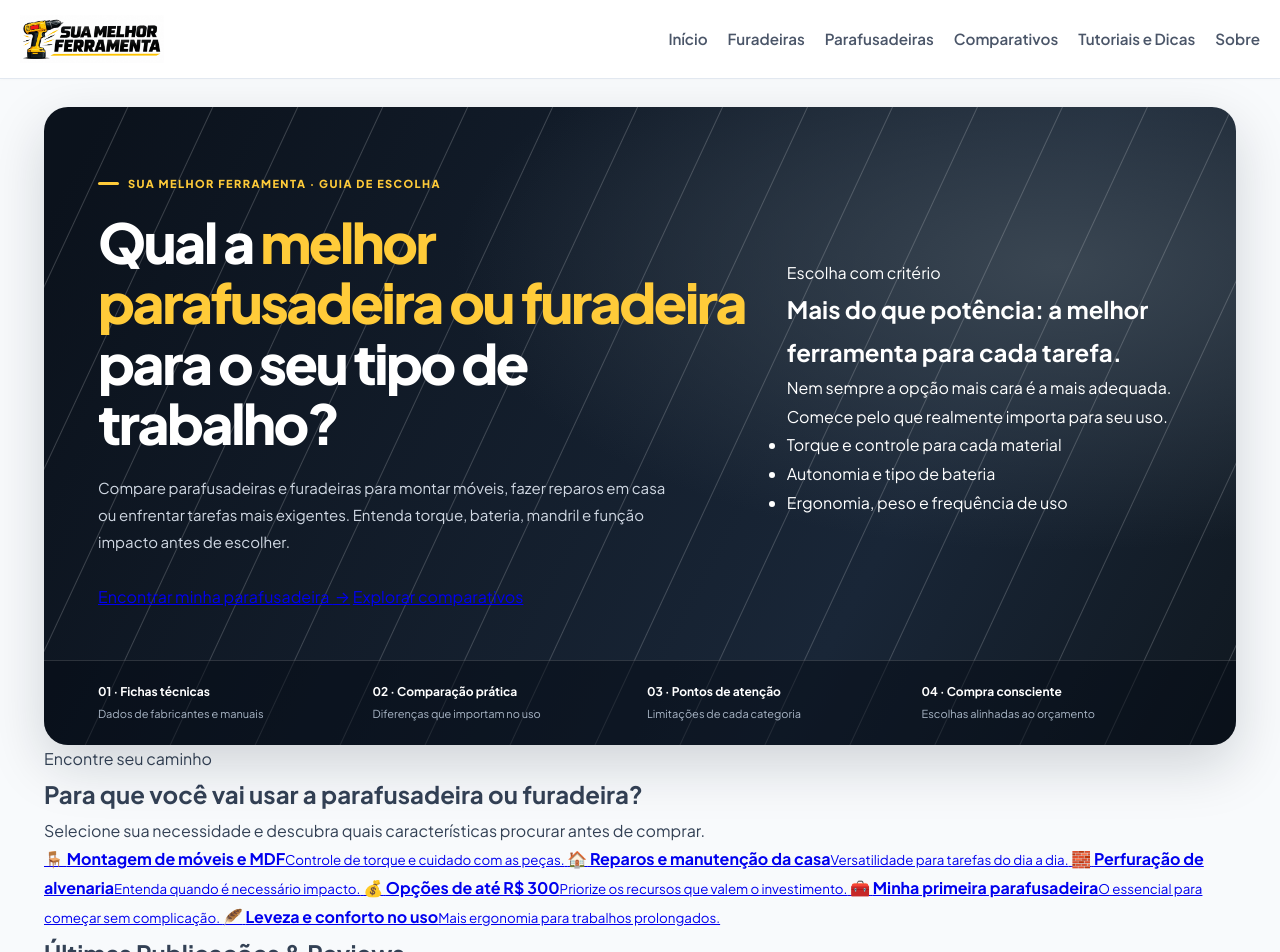
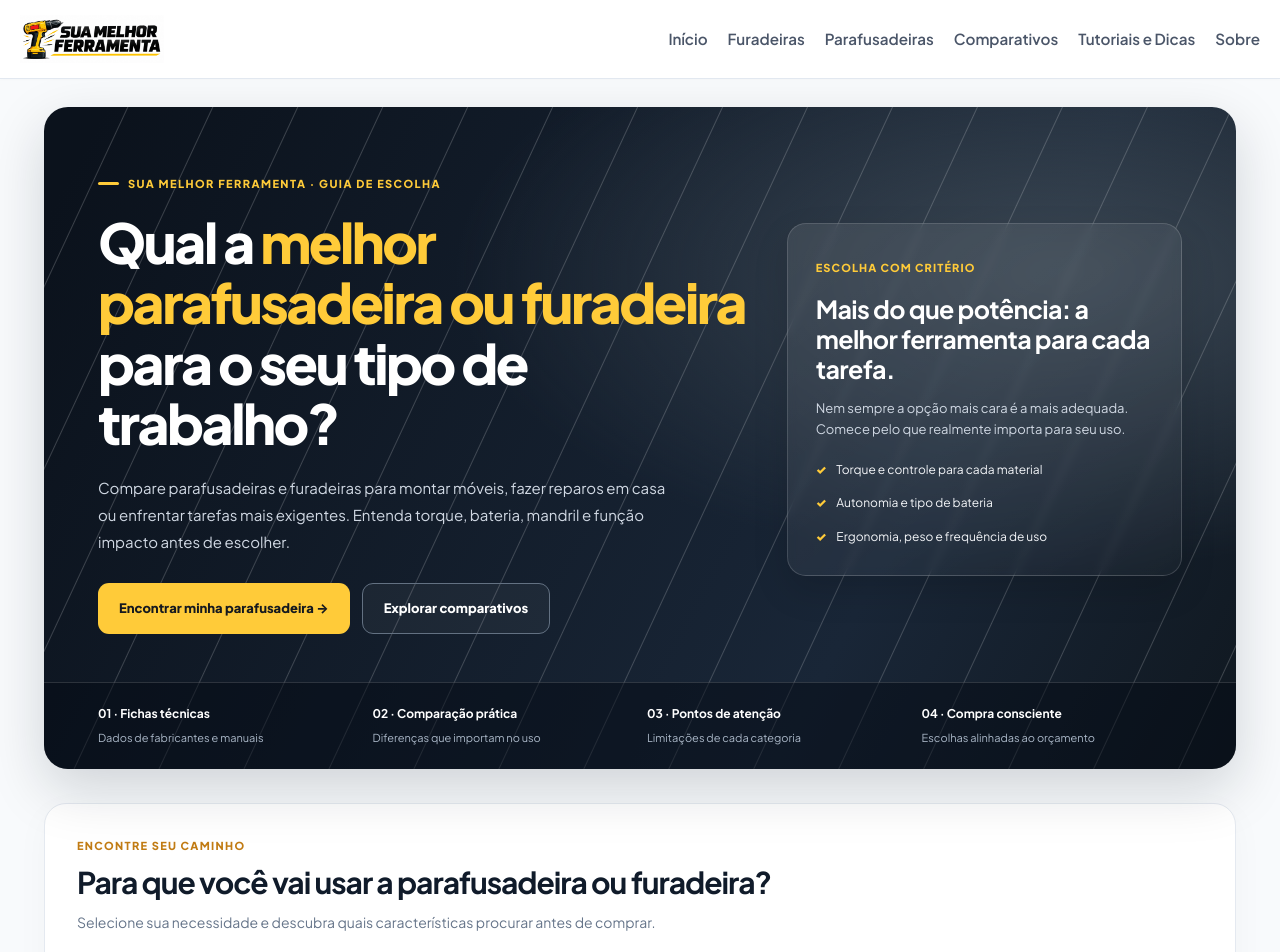
Before and after one commit to membroequipe/SiteReview, a Jekyll site: the page built from index.html, in a window 1280 px wide and 1400 px high. Shown: the top 952 px of the window. Built offline with Jekyll 4.4.1, drawn with Linux system fonts in a browser that asks for light colours.

Commit message:
Update style.css

```diff
--- a/assets/css/style.css
+++ b/assets/css/style.css
@@ -516,7 +516,7 @@ body.home-page .site-content {
 .btn-shopee-red { background-color: #f97316; color: #ffffff !important; }
 
 /* =========================================
-   9. HOME INDEX (.pc-home)
+   9. HOME INDEX (.pc-home) - ORIGINAL CORRIGIDO
    ========================================= */
 .pc-home{--pc-ink:#101b2a;--pc-muted:#66758a;--pc-yellow:#ffcb39;--pc-orange:#f59b24;max-width:1100px;margin:28px auto 70px;padding:0 20px;font-family:inherit}
 .pc-home *{box-sizing:border-box}
@@ -528,17 +528,47 @@ body.home-page .site-content {
 .pc-hero h1{font-size:clamp(32px,4.5vw,55px);line-height:1.1;letter-spacing:-.045em;margin:18px 0 20px;max-width:690px;font-weight:850;color:#fff}
 .pc-hero h1 strong{color:var(--pc-yellow);font-weight:inherit}
 .pc-lead{font-size:15px;line-height:1.8;color:#d0d8e3;max-width:580px;margin:0 0 28px}
+.pc-actions{display:flex;flex-wrap:wrap;gap:12px}
+.pc-action{display:inline-flex;align-items:center;justify-content:center;min-height:48px;padding:13px 21px;border-radius:11px;font-size:13px;font-weight:800;text-decoration:none;transition:transform .2s,background .2s}
+.pc-action:hover{transform:translateY(-2px)}
+.pc-action-primary{background:var(--pc-yellow);color:#15191f}.pc-action-primary:hover{background:#ffdb70;color:#15191f}
+.pc-action-secondary{border:1px solid #637182;color:#fff;background:#ffffff0b}.pc-action-secondary:hover{background:#ffffff1b;color:#fff}
+.pc-feature{border:1px solid #ffffff29;border-radius:19px;background:linear-gradient(145deg,#ffffff18,#ffffff07);padding:28px;box-shadow:0 15px 35px #0002;backdrop-filter:blur(4px)}
+.pc-feature-kicker{font-size:11px;color:var(--pc-yellow);font-weight:800;letter-spacing:.1em;text-transform:uppercase}
+.pc-feature h2{color:#fff;font-size:25px;line-height:1.2;margin:13px 0 14px;letter-spacing:-.025em}
+.pc-feature p{color:#d0d8e3;font-size:13px;line-height:1.65;margin:0 0 18px}
+.pc-feature ul{padding:0;margin:0;list-style:none;display:grid;gap:12px}
+.pc-feature li{font-size:12px;color:#f3f5f8;display:flex;gap:10px;align-items:flex-start}
+.pc-feature li:before{content:"✓";color:var(--pc-yellow);font-weight:900}
+
+/* FAIXA DE CONFIANÇA DO HERO (ORIGINAL RESTAURADA COM DISPLAY BLOCK) */
 .pc-trust{border-top:1px solid #ffffff24;display:grid;grid-template-columns:repeat(4,minmax(0,1fr));gap:14px;padding:20px 54px 23px;background:#050b1480}
-.pc-trust-item b{display:block;font-size:12px;color:#fff;margin-bottom:5px}
-.pc-trust-item span{font-size:11px;color:#aab7c7;line-height:1.5}
+.pc-trust-item b{display:block;font-size:12px;color:#fff;margin-bottom:5px;font-weight:700}
+.pc-trust-item span{display:block;font-size:11px;color:#aab7c7;line-height:1.5}
+
+.pc-situations{margin:34px 0 45px;background:#fff;border:1px solid #e4e9f0;border-radius:22px;padding:32px;box-shadow:0 9px 35px #14223808}
+.pc-section-kicker{color:#c17b13;font-size:11px;font-weight:800;letter-spacing:.12em;text-transform:uppercase;margin:0 0 8px}
+.pc-situations h2{color:var(--pc-ink);font-size:clamp(23px,3vw,30px);letter-spacing:-.035em;margin:0 0 9px;line-height:1.25}
+.pc-situations-intro{color:var(--pc-muted);font-size:14px;line-height:1.6;margin:0 0 25px}
+.pc-situation-grid{display:grid;grid-template-columns:repeat(3,minmax(0,1fr));gap:13px}
+.pc-situation-card{display:flex;align-items:flex-start;gap:13px;background:#f8fafc;border:1px solid #e7ebf0;border-radius:14px;padding:19px 16px;text-decoration:none;min-height:110px;transition:border-color .2s,box-shadow .2s,transform .2s}
+.pc-situation-card:hover{border-color:#e8b344;box-shadow:0 10px 24px #17233712;transform:translateY(-2px)}
+.pc-situation-icon{display:grid;place-items:center;flex:0 0 40px;height:40px;border-radius:11px;background:#fff2cf;font-size:21px}
+.pc-situation-copy{display:block;min-width:0}.pc-situation-copy b{display:block;color:#152033;font-size:13px;line-height:1.4;margin-bottom:5px}.pc-situation-copy small{display:block;color:#69788a;font-size:11px;line-height:1.5}
+.section-header-title{font-size:25px;font-weight:800;color:#101b2a;letter-spacing:-.03em;margin:36px 0 20px}
 .home-posts-grid{display:grid;grid-template-columns:repeat(auto-fill,minmax(260px,1fr));gap:20px;margin-bottom:38px}
-.home-post-card{background:#fff;border:1px solid #e3e9f0;border-radius:16px;overflow:hidden;display:flex;flex-direction:column}
+.home-post-card{background:#fff;border:1px solid #e3e9f0;border-radius:16px;overflow:hidden;display:flex;flex-direction:column;transition:transform .2s,box-shadow .2s}
+.home-post-card:hover{transform:translateY(-3px);box-shadow:0 12px 25px #14223813}
 .home-post-body{padding:20px;display:flex;flex-direction:column;flex:1}
 .home-post-badge{align-self:flex-start;font-size:11px;font-weight:800;color:#996111;background:#fff2cf;padding:5px 10px;border-radius:30px;margin-bottom:12px;text-transform:uppercase;letter-spacing:0.5px}
-.home-post-title{font-size:17px;line-height:1.4;margin:0 0 10px}.home-post-title a{color:#101b2a;text-decoration:none}
+.home-post-title{font-size:17px;line-height:1.4;margin:0 0 10px}.home-post-title a{color:#101b2a;text-decoration:none}.home-post-title a:hover{color:#ac6e0c}
+.home-post-date{font-size:12px;color:#7b8897;margin-top:auto;padding-top:12px}
+.methodology-box{background:#121f30;border-radius:20px;padding:32px;color:#fff;margin-top:38px}
+.methodology-box h3{color:#fff;font-size:22px;margin:0 0 23px}.methodology-grid{display:grid;grid-template-columns:repeat(4,minmax(0,1fr));gap:20px}
+.methodology-item h4{color:#ffcb39;font-size:13px;margin:0 0 8px}.methodology-item p{font-size:12px;line-height:1.7;color:#c2ccda;margin:0}
 
 /* =========================================
-   10. AJUSTES RESPONSIVOS MOBILE (UNIFICADOS)
+   10. AJUSTES RESPONSIVOS MOBILE
    ========================================= */
 .mobile-menu-toggle {
   display: none;
@@ -618,7 +648,7 @@ body.home-page .site-content {
   .site-nav li { width: 100% !important; }
   .site-nav a { font-size: 1rem !important; display: block !important; padding: 8px 0 !important; color: #0f172a !important; border-bottom: 1px solid #f1f5f9; }
 
-  /* CONTEÚDO E GRELHAS EM 1 COLUNA NO MOBILE */
+  /* Grelhas em 1 coluna no mobile para evitar cortes */
   .site-content,
   body.home-page .site-content,
   .pc-home {
@@ -628,10 +658,9 @@ body.home-page .site-content {
     margin: 5px auto !important;
   }
 
-  .pc-trust {
-    grid-template-columns: repeat(2, 1fr) !important;
-    padding: 15px 20px !important;
-  }
+  .pc-hero-main { grid-template-columns: 1fr; padding: 34px 22px; }
+  .pc-trust { grid-template-columns: repeat(2, 1fr) !important; padding: 18px 22px !important; }
+  .pc-situation-grid { grid-template-columns: 1fr !important; }
 
   .home-posts-grid,
   .reviews-grid,
@@ -646,30 +675,11 @@ body.home-page .site-content {
     width: 100% !important;
   }
 
-  .pros-cons-grid {
-    grid-template-columns: 1fr !important;
-  }
-
   .specs-table th,
   .specs-table td {
     padding: 10px 12px !important;
     font-size: 0.85rem !important;
   }
-}
-
-/* Força a quebra de linha em bloco para o texto de confiança não colar no título */
-.pc-trust-item b {
-  display: block !important;
-  font-size: 12px;
-  color: #fff;
-  margin-bottom: 4px;
-}
-
-.pc-trust-item span {
-  display: block !important;
-  font-size: 11px;
-  color: #aab7c7;
-  line-height: 1.4;
 }
 
 @media screen and (min-width: 1024px) {
```
